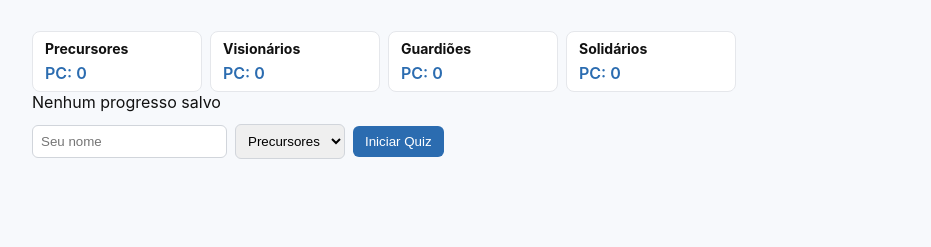
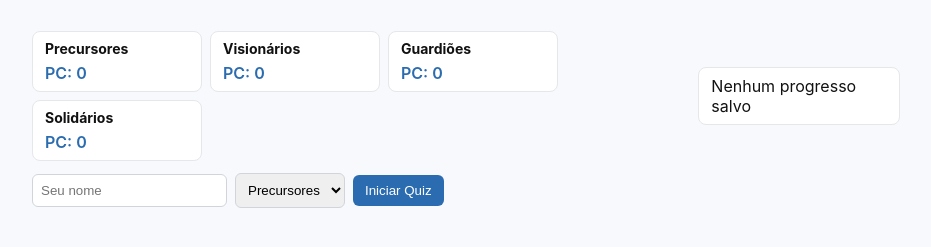
Before and after one commit to CCeleste6/prototipov5, a plain HTML site: page index.html in a window 1280 px wide. Shown: the part 103-350 px from the top of the page, without its empty margins (174-1105 px from the left). Drawn offline with Linux system fonts and the light colour scheme.

Commit message:
Update styles.css

```diff
--- a/styles.css
+++ b/styles.css
@@ -3,6 +3,8 @@
   --card:#ffffff;
   --accent:#2b6cb0;
   --muted:#6b7280;
+  --saved:#16a34a;
+  --unsaved:#d97706;
 }
 *{box-sizing:border-box}
 body{
@@ -11,10 +13,14 @@ body{
 }
 .container{max-width:900px;margin:24px auto;padding:16px;}
 header{display:grid;gap:12px}
+.meta-row{display:flex;justify-content:space-between;align-items:flex-start;gap:12px}
 .houses{display:flex;gap:8px;flex-wrap:wrap}
 .house{background:var(--card);padding:8px 12px;border-radius:8px;border:1px solid #e5e7eb;display:flex;flex-direction:column;min-width:170px}
 .house strong{font-size:14px}
 .house .pc{margin-top:6px;font-weight:600;color:var(--accent)}
+.progress-indicator{align-self:center;background:var(--card);padding:8px 12px;border-radius:8px;border:1px solid #e5e7eb}
+.progress-indicator .saved{color:var(--saved);font-weight:600}
+.progress-indicator .unsaved{color:var(--unsaved);font-weight:600}
 .participant-form{display:flex;gap:8px;align-items:center}
 .participant-form input, .participant-form select{padding:8px;border-radius:6px;border:1px solid #d1d5db}
 button{background:var(--accent);color:#fff;border:0;padding:8px 12px;border-radius:6px;cursor:pointer}
```
